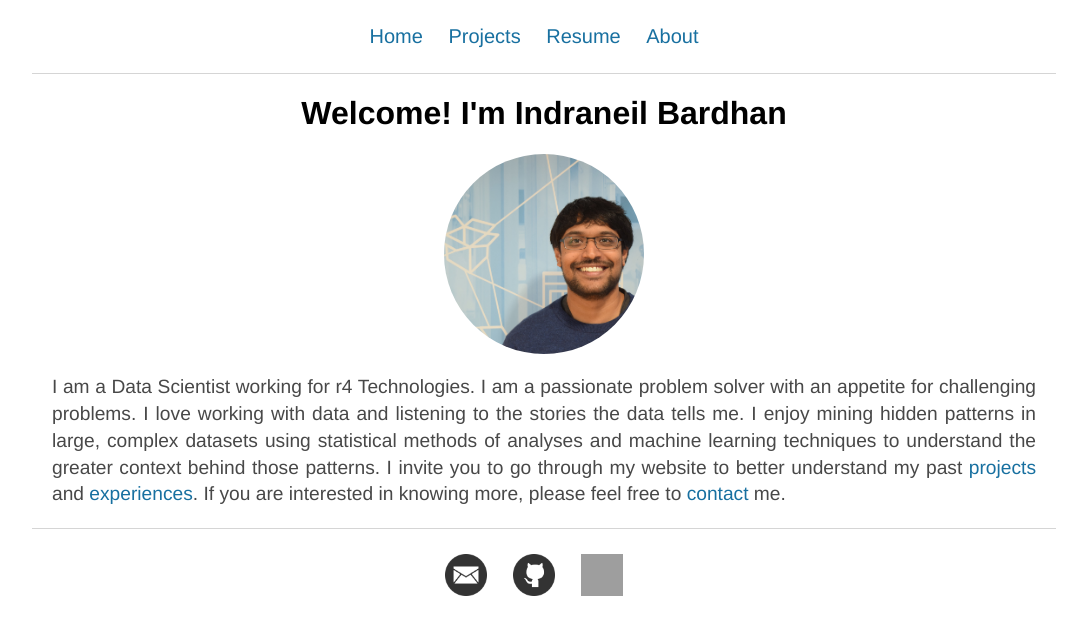
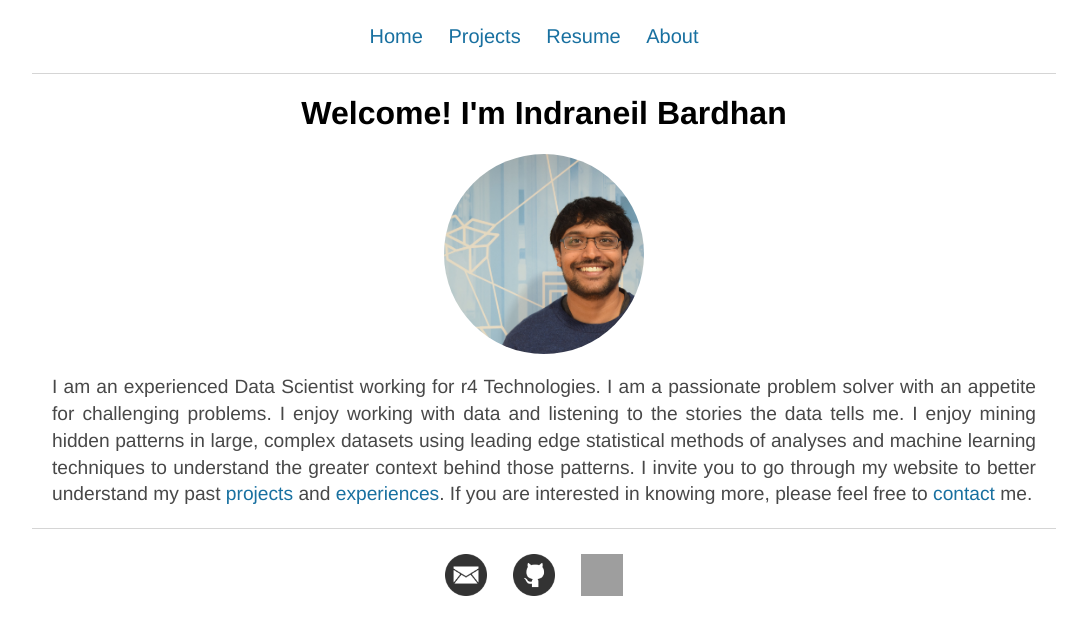
Before and after one commit to NeilBardhan/neilbardhan.github.io, a Jekyll site: the page built from index.html, in a window 1280 px wide. Shown: the top 635 px of the page, without its empty margins (96-1183 px from the left). Built offline with Jekyll 4.4.1, drawn with Linux system fonts in a browser that asks for light colours; grey boxes are pictures that could not be loaded.

Commit message:
Update index.html

```diff
--- a/index.html
+++ b/index.html
@@ -9,5 +9,5 @@
 	<img src = "/images/DSC_0007-min.JPG" alt = "image" class="rounded">
 </div>
 </center>
-	<p class="blurb">I am a Data Scientist working for r4 Technologies. I am a passionate problem solver with an appetite for challenging problems. I love working with data and listening to the stories the data tells me. I enjoy mining hidden patterns in large, complex datasets using statistical methods of analyses and machine learning techniques to understand the greater context behind those patterns. I invite you to go through my website to better understand my past <a href="/projects">projects</a> and <a href="/resume">experiences</a>. If you are interested in knowing more, please feel free to <a href ="mailto:indraneil.bardhan@tuta.io">contact</a> me.</p>
+	<p class="blurb">I am an experienced Data Scientist working for r4 Technologies. I am a passionate problem solver with an appetite for challenging problems. I enjoy working with data and listening to the stories the data tells me. I enjoy mining hidden patterns in large, complex datasets using leading edge statistical methods of analyses and machine learning techniques to understand the greater context behind those patterns. I invite you to go through my website to better understand my past <a href="/projects">projects</a> and <a href="/resume">experiences</a>. If you are interested in knowing more, please feel free to <a href ="mailto:indraneil.bardhan@tuta.io">contact</a> me.</p>
 </div><!-- /.blurb -->
```
